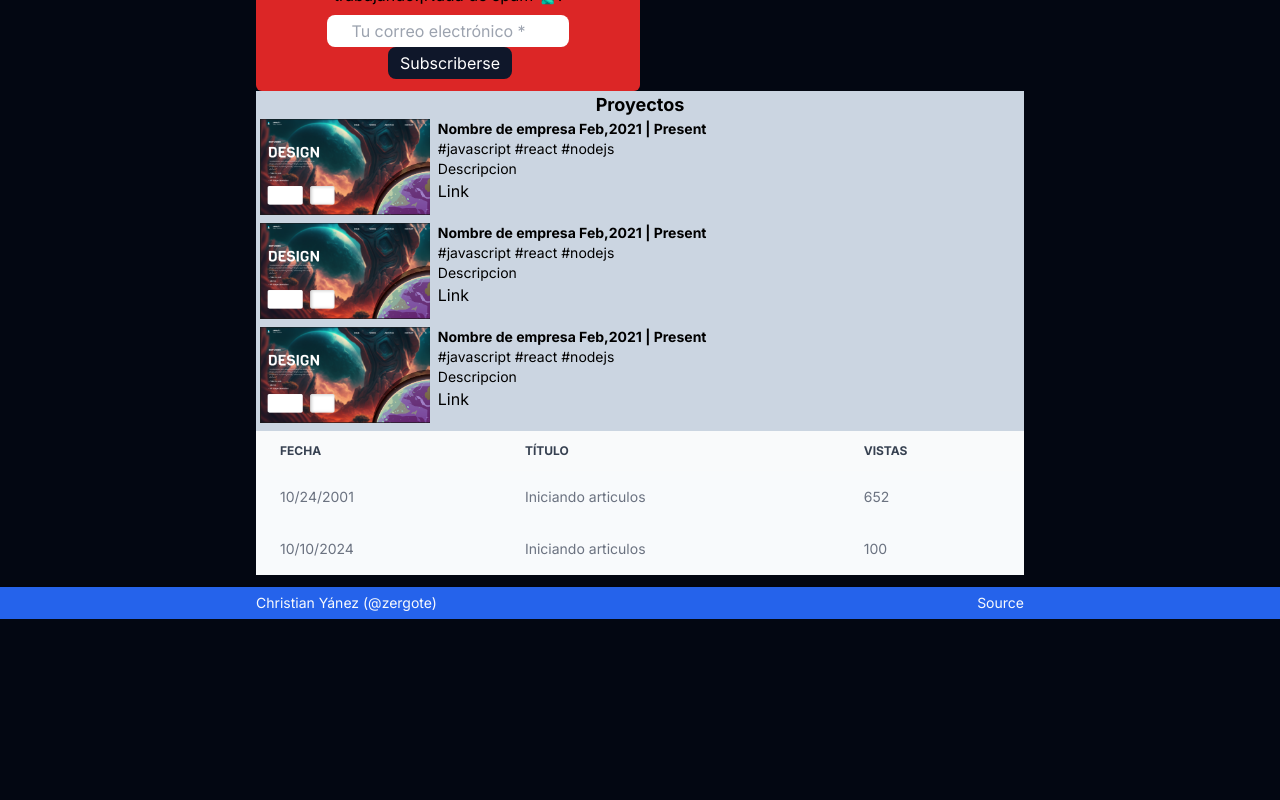
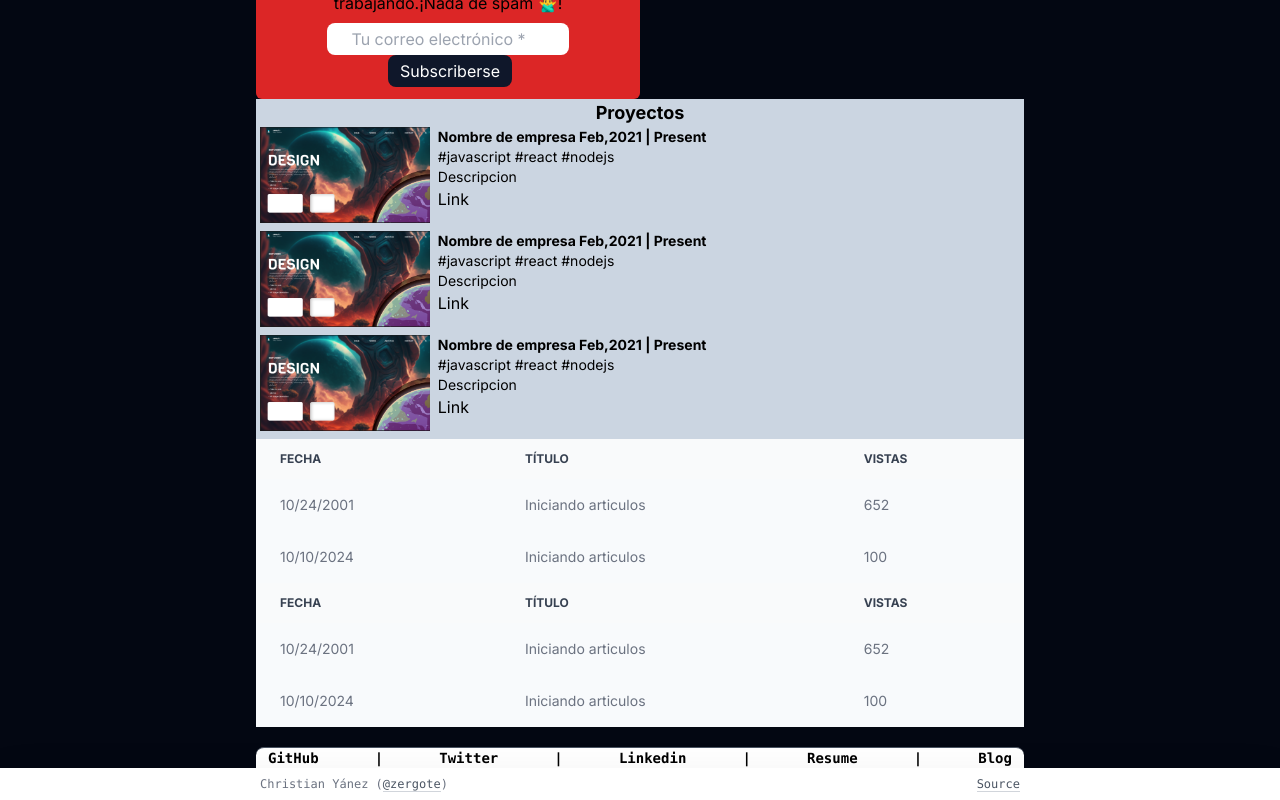
Before and after one commit to zergote/site, a Next.js app: page / in a window 1280 px wide. Shown: the part 370-1170 px from the top of the page. Before the commit the page ends 989 px from the top, so only its background shows below. Built offline with nearby package versions, Linux system fonts and the light colour scheme.

Commit message:
feat: :sparkles: complete structure to BottomNav components

```diff
--- a/src/app/page.tsx
+++ b/src/app/page.tsx
@@ -1,4 +1,5 @@
 import ArticlesListView from "@/components/ArticlesListView/ArticlesListView";
+import BottomNav from "@/components/BottomNav/BottomNav";
 import PersonOverview from "@/components/PersonOverview/PersonOverview";
 import ProjectsGallery from "@/components/ProjectsGallery/ProjectsGallery";
 import SubscripctionBox from "@/components/SubscriptionBox/SubscriptionBox";
@@ -7,11 +8,13 @@ export default function Home() {
   //max-w-screen-2xl
   return (
     <div className="min-w-96">
-      <div className="containner ml-4 mr-4 py-3 max-w-screen-sm md:max-w-screen-md lg:max-w-screen-md sm:mx-auto">
+      <div className="containner ml-4 mr-4 pt-5 max-w-screen-sm md:max-w-screen-md lg:max-w-screen-md sm:mx-auto">
         <PersonOverview />
         <SubscripctionBox />
         <ProjectsGallery />
         <ArticlesListView />
+        <ArticlesListView />
+        <BottomNav />
       </div>
     </div>
   )
--- /dev/null
+++ b/src/components/BottomNav/BottomNav.tsx
@@ -0,0 +1,17 @@
+export default function BottomNav() {
+  return (
+    <div className="bg-white text-black font-bold text-sm sticky bottom-0  sm:relative mt-5 rounded-t-lg font-mono pl-3 pr-3 border-t border-gray-600">
+      <ul className="flex justify-between items-center text-center">
+        <li><a href="https://github.com/zergote">GitHub</a></li>
+        <li>|</li>
+        <li><a href="https://twitter.com/zergote">Twitter</a></li>
+        <li>|</li>
+        <li><a href="https://www.linkedin.com/in/zergote/">Linkedin</a></li>
+        <li>|</li>
+        <li><a href="pdf">Resume</a></li>
+        <li>|</li>
+        <li><a href="/blog">Blog</a></li>
+      </ul>
+    </div>
+  )
+}
--- a/src/components/Footer/Footer.tsx
+++ b/src/components/Footer/Footer.tsx
@@ -1,11 +1,11 @@
 export default function Footer() {
   return (
-    <footer className="text-slate-50 bg-blue-600 drop-shadow-lg mt-auto h-8 min-w-96">
-      <div className="container mx-auto max-w-screen-lg flex justify-between mt-1.5">
-        <div className="text-sm ml-4 sm:ml-10 md:ml-20 lg:ml-28 xl:ml-32">
-          Christian Yánez <a href="https://x.com/zergote">(@zergote)</a>
+    <footer className="text-black bg-white drop-shadow-2xl min-w-96">
+      <div className="container mx-auto max-w-screen-lg flex justify-between">
+        <div className="text-xs ml-4 sm:ml-10 md:ml-20 lg:ml-28 xl:ml-32 pl-1 pt-2 pb-2 text-center dark:text-gray-400 text-gray-500 font-mono">
+          Christian Yánez (<a href="https://x.com/zergote" className="border-b text-gray-600 border-gray-300 transition-[border-color] hover:border-gray-600 dark:text-white dark:border-gray-500 dark:hover:border-white ">@zergote</a>)
         </div>
-        <div className="text-sm mr-4 sm:mr-10 md:mr-20 lg:mr-28 xl:mr-32"><a href="https://github.com/zergote/site">Source</a></div>
+        <div className="text-xs mr-4 sm:mr-10 md:mr-20 lg:mr-28 xl:mr-32 pr-1 pt-2 pb-2 text-center dark:text-gray-400 text-gray-500 font-mono"><a href="https://github.com/zergote/site" className="border-b text-gray-600 border-gray-300 transition-[border-color] hover:border-gray-600 dark:text-white dark:border-gray-500 dark:hover:border-white ">Source</a></div>
       </div>
     </footer>
   )
```
